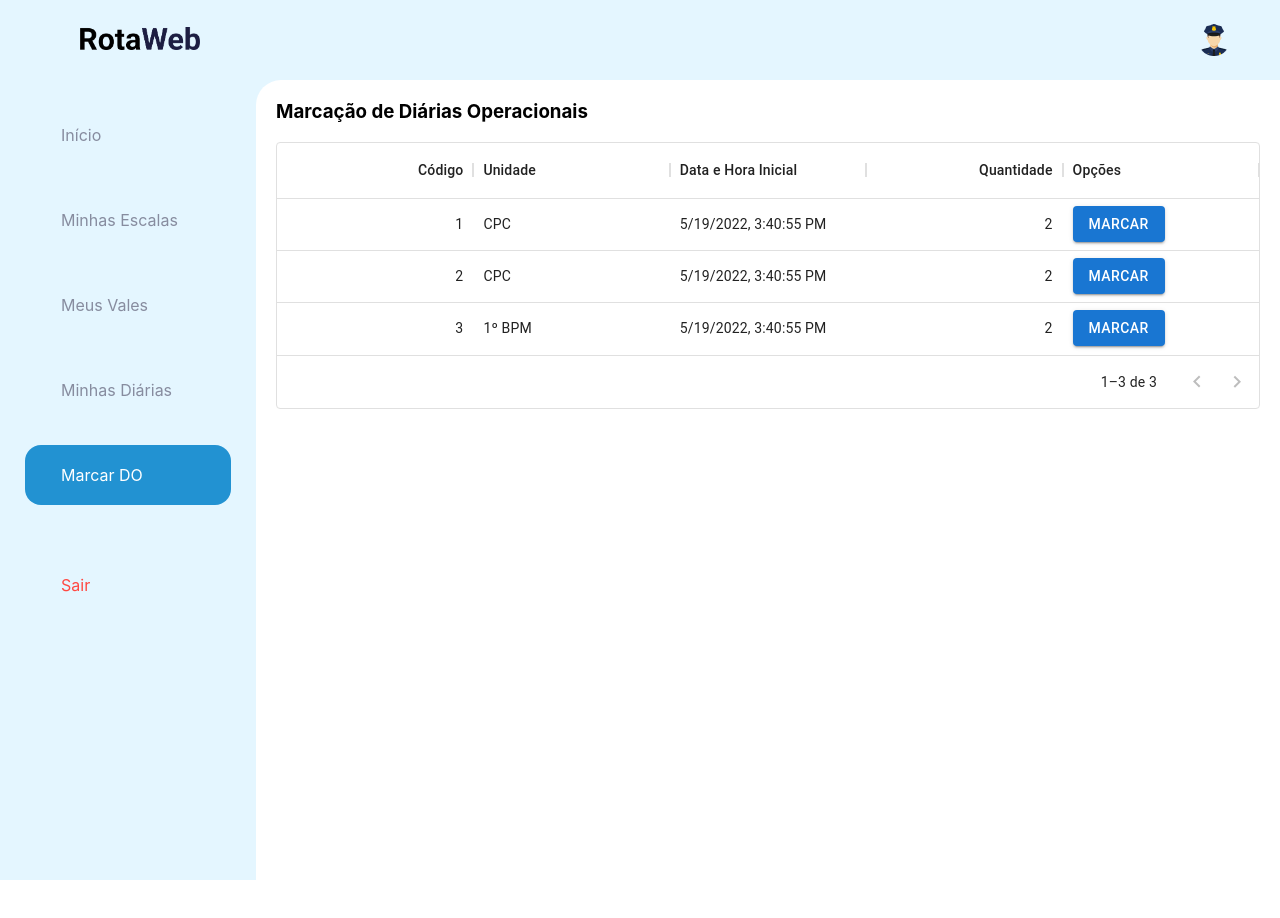
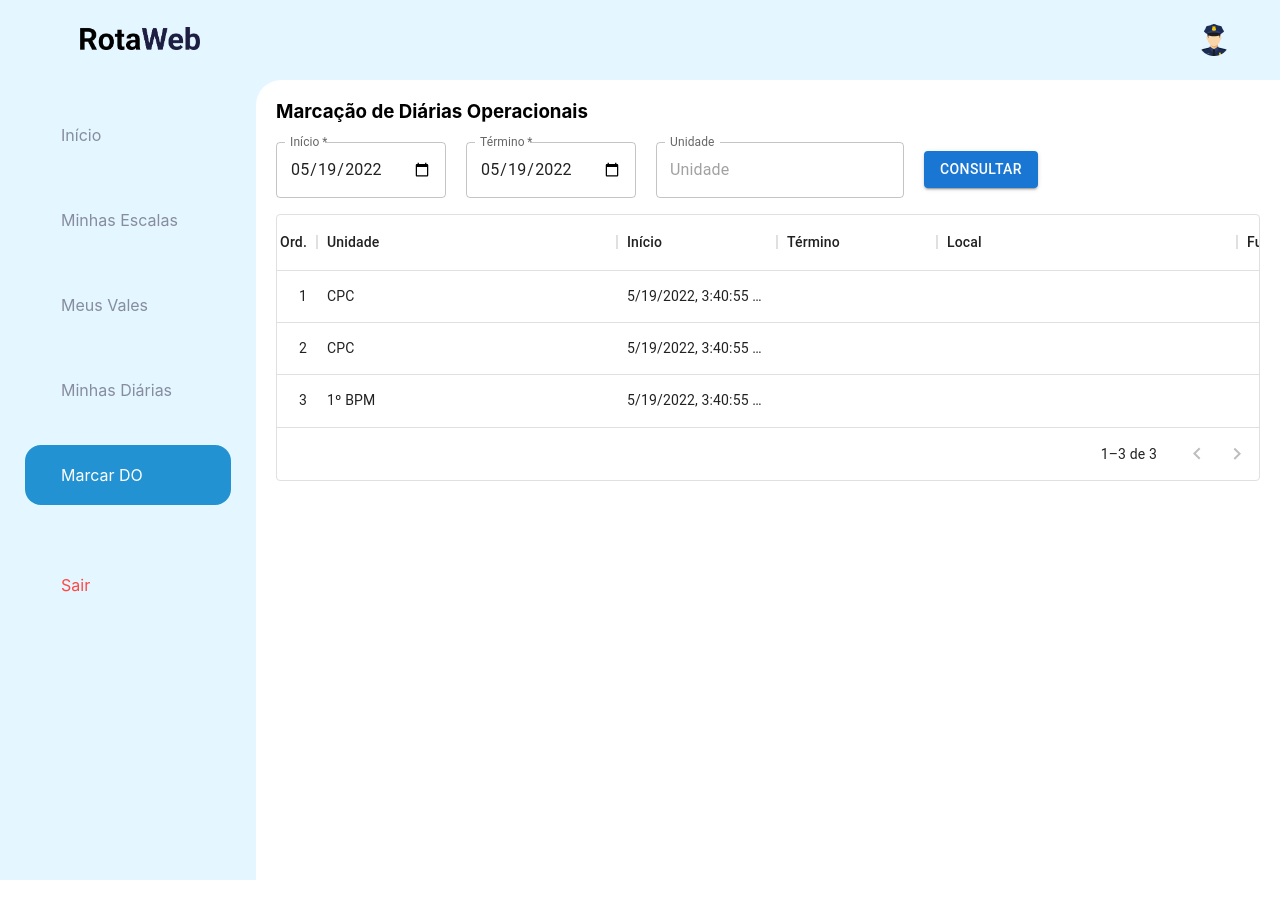
Before and after one commit to balbboa/rota, a Next.js app: page /marcacao in a window 1280 px wide. Shown: the top 918 px of the page. Built offline with nearby package versions, Linux system fonts and the light colour scheme; no server answers; sample sign-in values are in the browser's storage; some icons are missing.

Commit message:
Feat: dev front screen based on treinamento

```diff
--- a/pages/marcacao.tsx
+++ b/pages/marcacao.tsx
@@ -1,8 +1,9 @@
-import { Button, Dialog, DialogActions, DialogContent, DialogContentText, DialogTitle } from "@mui/material";
+import { Button, Dialog, DialogActions, DialogContent, DialogContentText, DialogTitle, TextField } from "@mui/material";
 import { GridColDef, GridRenderCellParams } from '@mui/x-data-grid';
 import * as React from 'react';
 import Container from "../components/Container";
 import { Tittle } from '../components/Container/Container.Styles';
+import { Form } from "../components/Form/Form.Styles";
 import DataTable from "../components/Table";
 import withAuth from '../utils/withAuth';
 
@@ -17,13 +18,15 @@ function Marcacao() {
   };
 
   const columns: GridColDef[] = [
-    { field: 'id', headerName: 'Código', type: 'number', minWidth: 70, flex:1 },
-    { field: 'unit', headerName: 'Unidade', type: 'string', minWidth: 100, flex:1 },
-    { field: 'startDate', headerName: 'Data e Hora Inicial', type: 'dateTime', minWidth: 160, flex:1 },
-    { field: 'qtd', headerName: 'Quantidade', type: 'number', minWidth: 100, flex:1 },
+    { field: 'id', headerName: 'Ord.', type: 'number', minWidth: 40, flex:1 },
+    { field: 'unit', headerName: 'Unidade', type: 'string', minWidth: 300, flex:1 },
+    { field: 'startDate', headerName: 'Início', type: 'dateTime', minWidth: 160, flex:1 },
+    { field: 'endDate', headerName: 'Término', type: 'dateTime', minWidth: 160, flex:1 },
+    { field: 'local', headerName: 'Local', type: 'string', minWidth: 300, flex:1 },
+    { field: 'funcao', headerName: 'Função', type: 'string', minWidth: 100, flex:1 },
     {
-      field: 'op',
-      headerName: 'Opções', flex:1, minWidth: 100,
+      field: 'acao',
+      headerName: 'Ação', flex:1, minWidth: 100,
       renderCell: (params: GridRenderCellParams<Date>) => (
         <Button
           variant="contained"
@@ -58,9 +61,76 @@ function Marcacao() {
       qtd: 2,
     },
   ];
+
+  const handleSubmit = async (event: React.FormEvent<HTMLFormElement>) => {
+    event.preventDefault();
+    const data = new FormData(event.currentTarget);
+    const date = {
+      inicio: `${data.get('inicio')}`,
+      termino: `${data.get('termino')}`
+    }
+
+    sessionStorage.setItem('saveInitDate-Marcacao', date.inicio)
+    sessionStorage.setItem('saveFinalDate-Marcacao', date.termino)
+
+    // await getEscalas(date)
+  }
+
+  const curr = new Date();
+  curr.setDate(curr.getDate())
+  const today = curr.toLocaleDateString('en-CA');
+  let startDate
+  let finalDate
+    try{
+      const previewStart =  sessionStorage.getItem('saveInitDate-Marcacao')
+      const previewFinal =  sessionStorage.getItem('saveFinalDate-Marcacao')
+
+      startDate = previewStart ? previewStart : today
+      finalDate = previewFinal ? previewFinal : today
+    }
+    catch {
+      startDate =  today
+      finalDate =  today
+    }
+
   return (
     <Container title="Marcação de DO">
       <Tittle>Marcação de Diárias Operacionais</Tittle>
+
+      <Form onSubmit={handleSubmit}>
+              <TextField
+                name="inicio"
+                label="Início"
+                InputLabelProps={{ shrink: true, required: true }}
+                type="date"
+                defaultValue={startDate}
+              />
+              <TextField
+                name="termino"
+                label="Término"
+                InputLabelProps={{ shrink: true, required: true }}
+                type="date"
+                defaultValue={finalDate}
+              />
+              <TextField
+                name="unidade"
+                label="Unidade"
+                placeholder="Unidade"
+                InputLabelProps={{ shrink: true }}
+                type="search"
+              />
+              <Button
+                type="submit"
+                variant="contained"
+              >
+                Consultar
+              </Button>
+        </Form>
+        {/* {state == false ? (
+          <Alert sx={{ my : 2}} variant="filled" severity="error">{erro?.msg}{erro?.Mensagem}</Alert>
+          ) : (null)
+        } */}
+
       <DataTable columns={columns} rows={rows} />
       <Dialog
         open={open}
@@ -69,15 +139,22 @@ function Marcacao() {
         aria-describedby="alert-dialog-description"
       >
         <DialogTitle id="alert-dialog-title">
-          {"Confirmar marcação de Diária?"}
+          {"Requisitos Obrigatórios para Marcar esta Diária"}
         </DialogTitle>
         <DialogContent>
           <DialogContentText id="alert-dialog-description">
-            Ao confirmar a marcação você se compromete a comparecer no dia e hora descritos, o não comparecimento acarretará o acionamento de medidas cabiveis.
+            <h4>Termo de Condições e Responsabilidades</h4>
+            <ul>
+              <li>A diária operacional é de caráter voluntário, contudo, após confirmar sua voluntariedade para o serviço, o agente ficará na responsabilidade para o cumprimento, podendo este, na sua ausência, trazer prejuízo ao serviço.</li>
+              <li>O voluntário deverá apresentar-se ao serviço no local e horário informado, com o Uniforme e equipamentos adequados.</li>
+              <li>É de responsabilidade do voluntário verificar no sistema RotaWeb (menu Minhas Escalas) se não há nenhum choque de horário entre os serviços, para o qual foi escalado, fiscalizado ou voluntário, e informar, o mais breve possível, alterações que o mesmo identificar à administração da sua Unidade.</li>
+              <li>O voluntário ao marcar uma Diária Opercional no sistema RotaWeb declara estar ciente dos requisitos exigidos para o serviço e que atende os mesmos sem ressalvas.</li>
+              <li>O voluntário que deixar de participar, a tempo, via SEI, a impossibilidade de comparecer ao serviço, faltar ou chegar atrasado, poderá sobre sanções previstas em lei.</li>
+            </ul>
           </DialogContentText>
         </DialogContent>
         <DialogActions>
-          <Button onClick={handleClose}>Confirmar</Button>
+          <Button variant="contained" onClick={handleClose}>Confirmar</Button>
           <Button onClick={handleClose} autoFocus>
             Cancelar
           </Button>
```
Also changed, not shown: example.txt (deleted), termo.txt (added).
